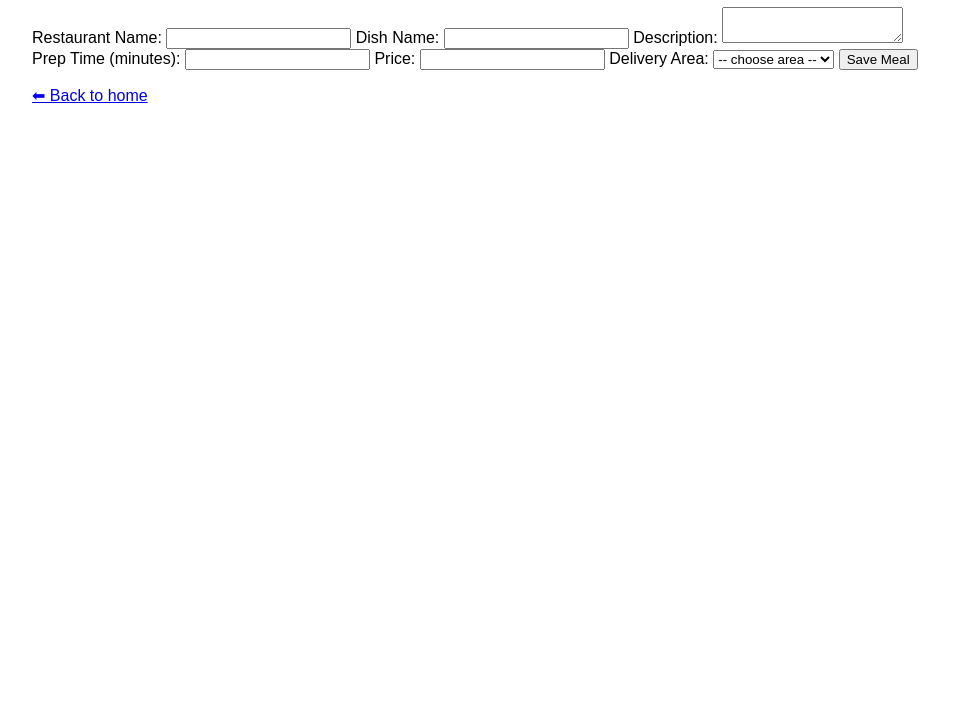
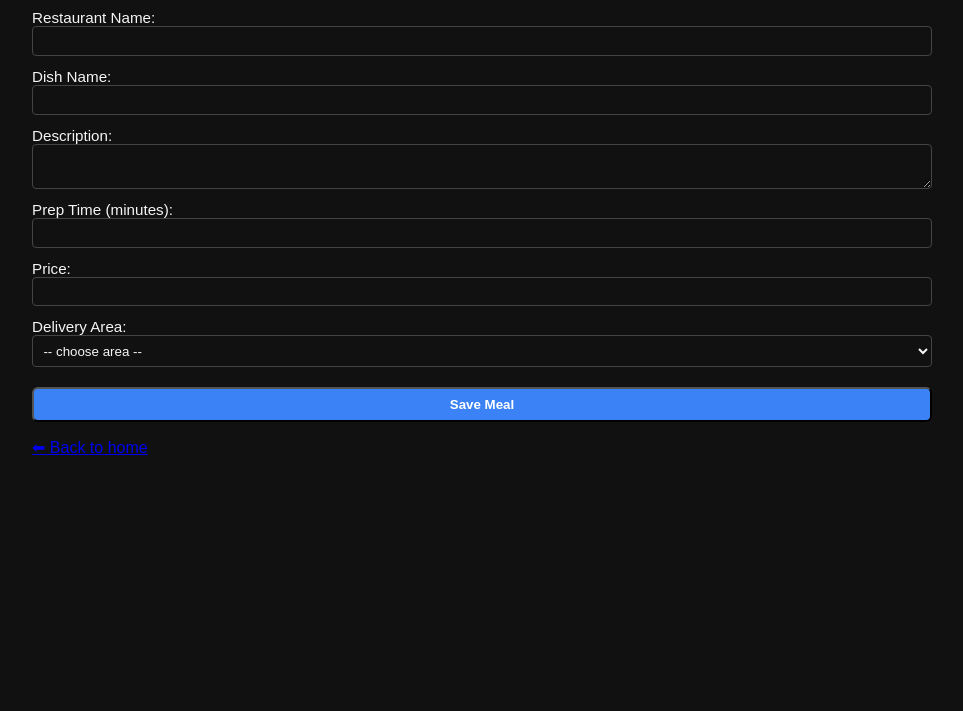
Before and after one commit to alemol123/Cloud_computing_project, a plain HTML site: page frontend/restaurant.html in a window 1280 px wide. Shown: the part 89-800 px from the top of the page, without its empty margins (158-1121 px from the left). Drawn offline with Linux system fonts and the light colour scheme.

Commit message:
Enhance styles for layout and components
Added styles for cards, buttons, and form elements.

```diff
--- a/frontend/styles.css
+++ b/frontend/styles.css
@@ -3,8 +3,59 @@ body {
   max-width: 900px;
   margin: 0 auto;
   padding: 1rem;
+  background: #111;
+  color: #f5f5f5;
 }
 
 h1 {
   text-align: center;
+  margin-bottom: 1.5rem;
 }
+
+.card {
+  border-radius: 10px;
+  padding: 1rem;
+  margin: 1rem 0;
+  background: #222;
+  box-shadow: 0 2px 6px rgba(0, 0, 0, 0.4);
+}
+
+.button {
+  display: inline-block;
+  padding: 0.5rem 1rem;
+  border-radius: 6px;
+  text-decoration: none;
+  background: #3b82f6;
+  color: white;
+  font-weight: bold;
+  margin-top: 0.5rem;
+}
+
+.button:hover {
+  opacity: 0.9;
+}
+
+form {
+  display: flex;
+  flex-direction: column;
+  gap: 0.75rem;
+}
+
+label {
+  display: flex;
+  flex-direction: column;
+  font-size: 0.95rem;
+}
+
+input, textarea, select {
+  padding: 0.4rem;
+  border-radius: 4px;
+  border: 1px solid #444;
+  background: #111;
+  color: #f5f5f5;
+}
+
+#restaurantMessage {
+  margin-top: 1rem;
+  font-weight: bold;
+}
```
